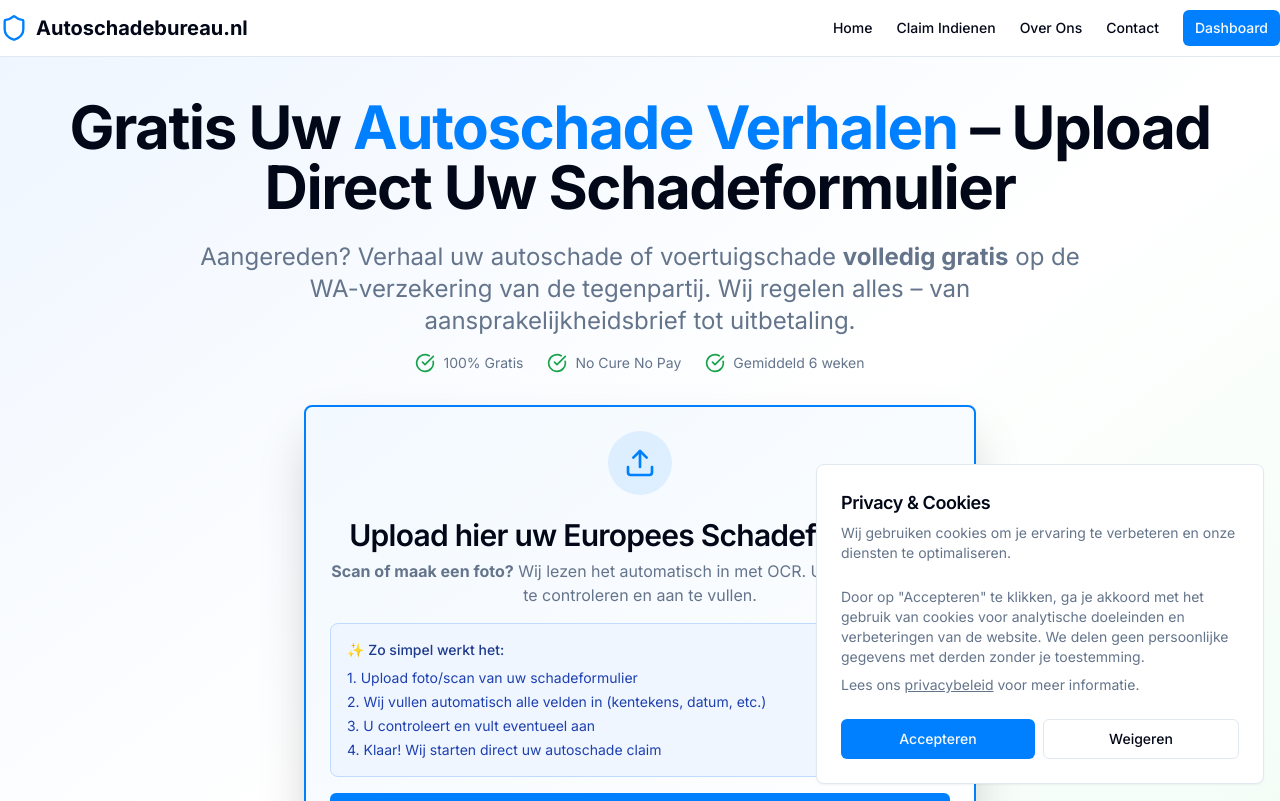
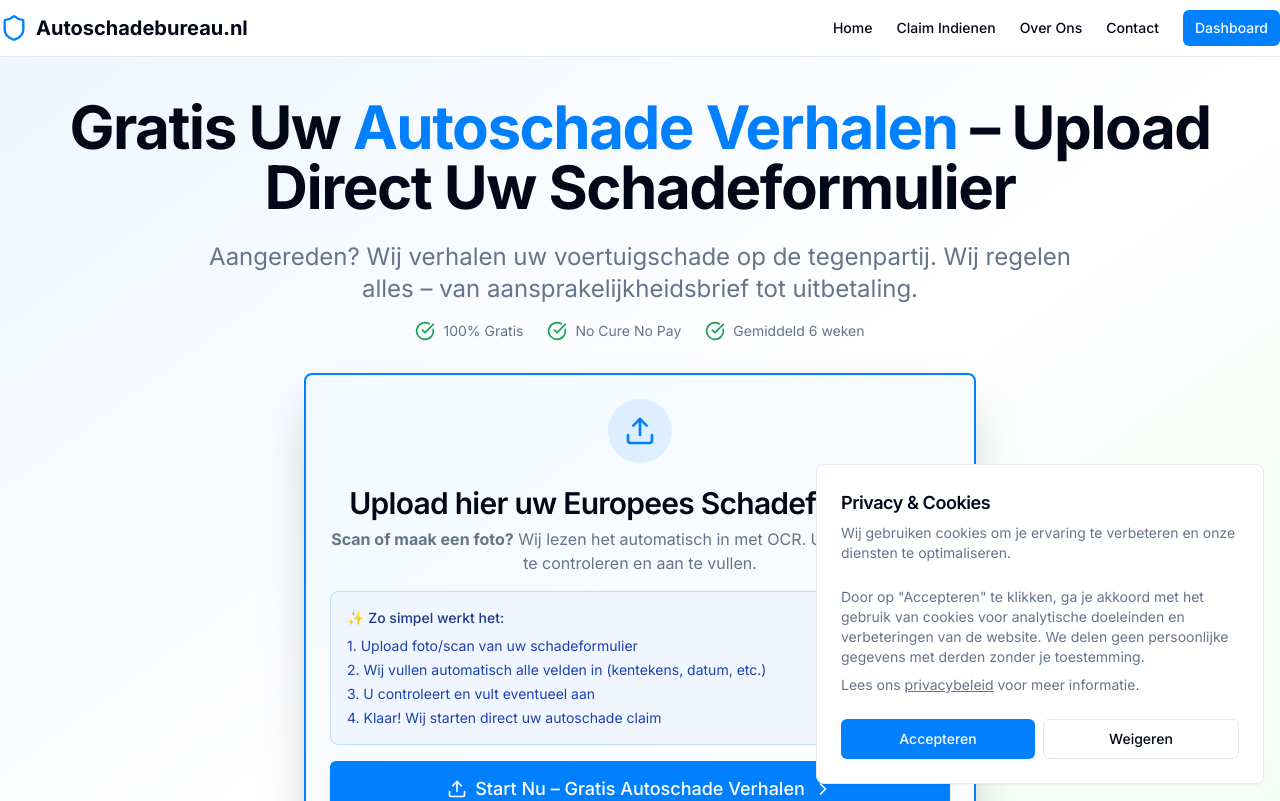
Before and after one commit to Championne/Gratisschadeverhalen.nl, a Next.js app: page / in a window 1280 px wide. Shown: the top 801 px of the page. Built offline with nearby package versions, Linux system fonts and the light colour scheme.

Commit message:
Update page.tsx

```diff
--- a/app/page.tsx
+++ b/app/page.tsx
@@ -218,7 +218,7 @@
                   Gratis Uw <span className="text-primary">Autoschade Verhalen</span> – Upload Direct Uw Schadeformulier
                 </h1>
                 <p className="text-xl md:text-2xl text-muted-foreground mb-4 max-w-4xl mx-auto">
-                  Aangereden? Verhaal uw autoschade of voertuigschade <strong>volledig gratis</strong> op de WA-verzekering van de tegenpartij.
+                  Aangereden? Wij verhalen uw voertuigschade op de tegenpartij.
                   Wij regelen alles – van aansprakelijkheidsbrief tot uitbetaling.
                 </p>
                 <div className="flex items-center justify-center gap-6 text-sm text-muted-foreground flex-wrap">
```
